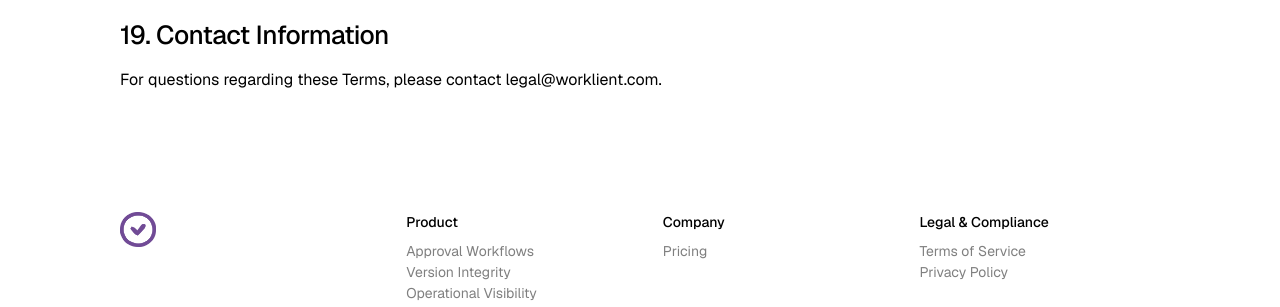
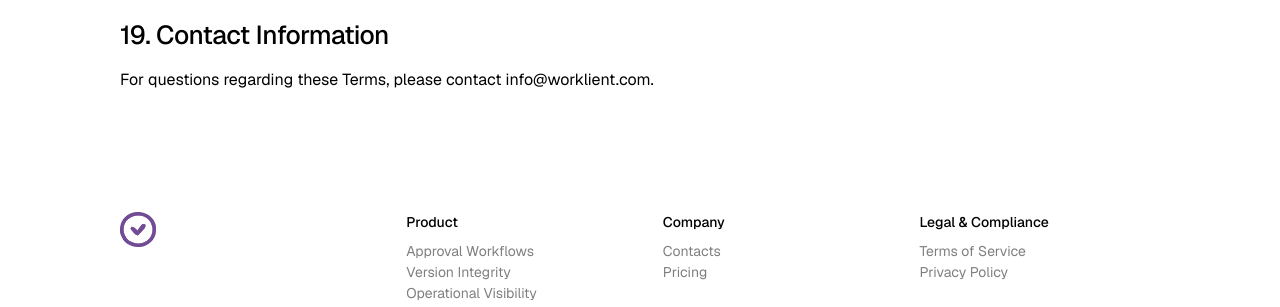
Before and after one commit to pedrolino25/campaign-approval, a Next.js app in the folder client/: page /legal/terms-of-service in a window 1280 px wide. Shown: the part 2540-2847 px from the top of the page. Built offline with nearby package versions, Linux system fonts and the light colour scheme.

Commit message:
improvements

```diff
--- a/client/src/app/(landing-pages)/legal/terms-of-service/page.tsx
+++ b/client/src/app/(landing-pages)/legal/terms-of-service/page.tsx
@@ -90,7 +90,7 @@ export default function TermsOfService() {
         <p className="text-body lg:text-body-lg">These Terms are governed by the laws of the applicable jurisdiction in which Worklient operates, without regard to conflict of law principles. Any disputes shall be resolved in the competent courts of that jurisdiction.</p>
 
         <h2 className="text-body-lg lg:text-h3">19. Contact Information</h2>
-        <p className="text-body lg:text-body-lg">For questions regarding these Terms, please contact legal@worklient.com.</p>
+        <p className="text-body lg:text-body-lg">For questions regarding these Terms, please contact info@worklient.com.</p>
       </Container>
       <FooterSection/>
     </>
--- a/client/src/components/landing-pages/sections/footer.tsx
+++ b/client/src/components/landing-pages/sections/footer.tsx
@@ -57,6 +57,7 @@ const FooterSection = () => {
         <div className="flex flex-col gap-2">
             <Title>Company</Title>
             <div className="flex flex-col">
+                <Link href="mailto:info@worklient.com">Contacts</Link>
                 <Link href="/pricing">Pricing</Link>
             </div>
         </div>
```
